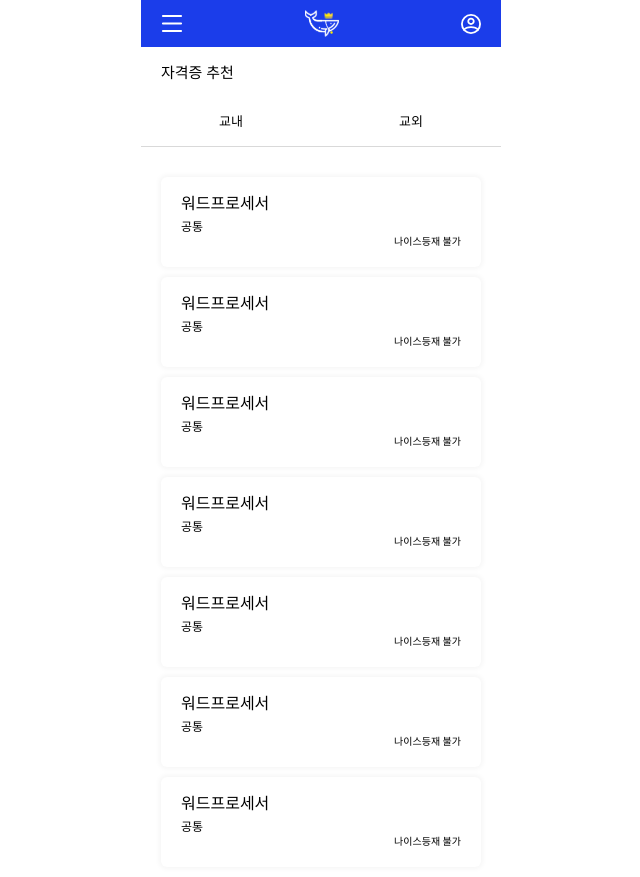
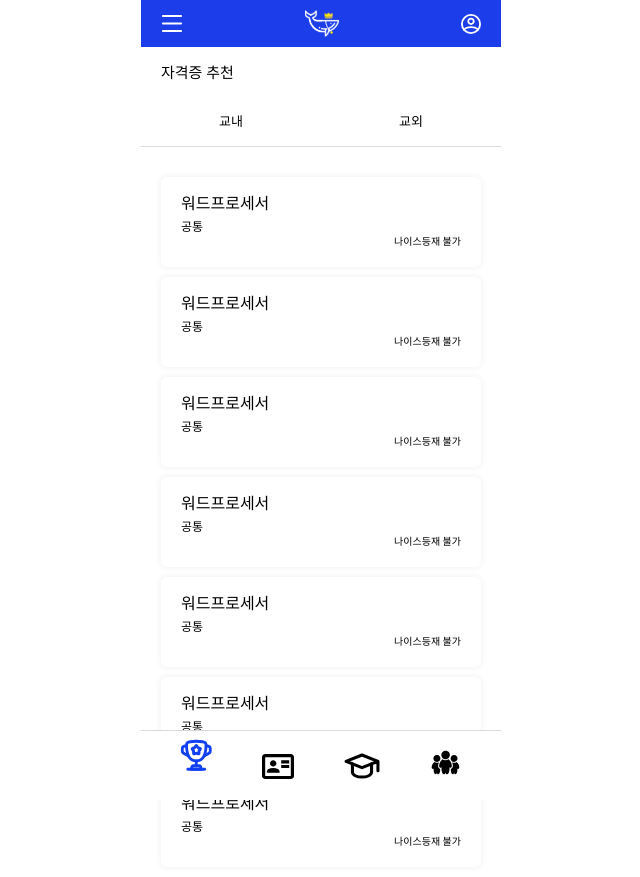
Before and after one commit to 2024Narsha/NARSHA-WEB, a React (Vite) app: page /license in a window 1280 px wide. Shown: the whole page, without its empty margins (319-959 px from the left). Built offline with nearby package versions, Linux system fonts and the light colour scheme.

Commit message:
branch 까먹고 안 팠음

```diff
--- a/src/pages/CategoryResults/CategoryResults.tsx
+++ b/src/pages/CategoryResults/CategoryResults.tsx
@@ -1,7 +1,7 @@
 import React from 'react';
 import { useParams } from 'react-router-dom';
 import Header from '../../components/Header/Header';
-import Footer from '../../components/BottomBar/Footer';
+import Footer from '../../components/Footer/Footer';
 import './CategoryResults.css';
 
 const CategoryResults = () => {
--- a/src/pages/License/index.tsx
+++ b/src/pages/License/index.tsx
@@ -1,3 +1,4 @@
+import Footer from '../../components/Footer/Footer';
 import Header from '../../components/Header/Header'; // header import
 import LicenseItem from '../../components/LicenseItem';
 import OptionBar from '../../components/OptionBar';
@@ -17,6 +18,8 @@ const License = () => {
         <LicenseItem/>
         <LicenseItem/>
       </div>
+
+      <Footer />
     </div>
   )
 }
```
Also changed, not shown: src/pages/StartPage/index.tsx (added, +9 -0 lines), public/logo.png (added), src/pages/StartPage/style.css (added).
